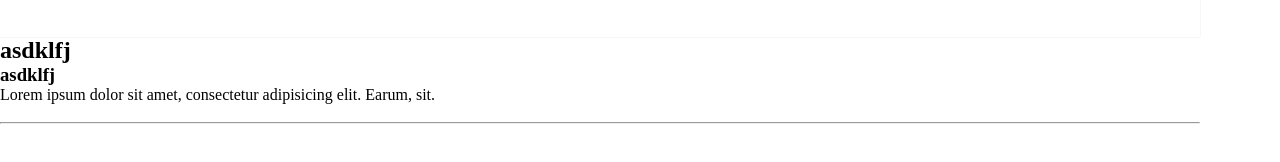
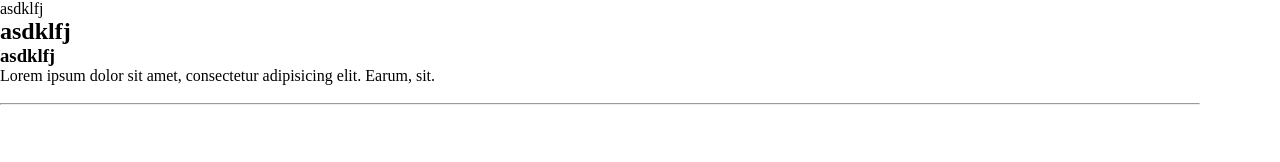
Before and after one commit to CyberArt2718281/git-test, a plain HTML site: page index.html in a window 1280 px wide. Drawn offline with Linux system fonts and the light colour scheme.

Commit message:
replaced div with span

```diff
--- a/index.html
+++ b/index.html
@@ -7,7 +7,7 @@
 </head>
 <body>
 
-<h1>asdklfj</h1>
+<span>asdklfj</span>
 <h2>asdklfj</h2>
 <h3>asdklfj</h3>
 <p>
```
